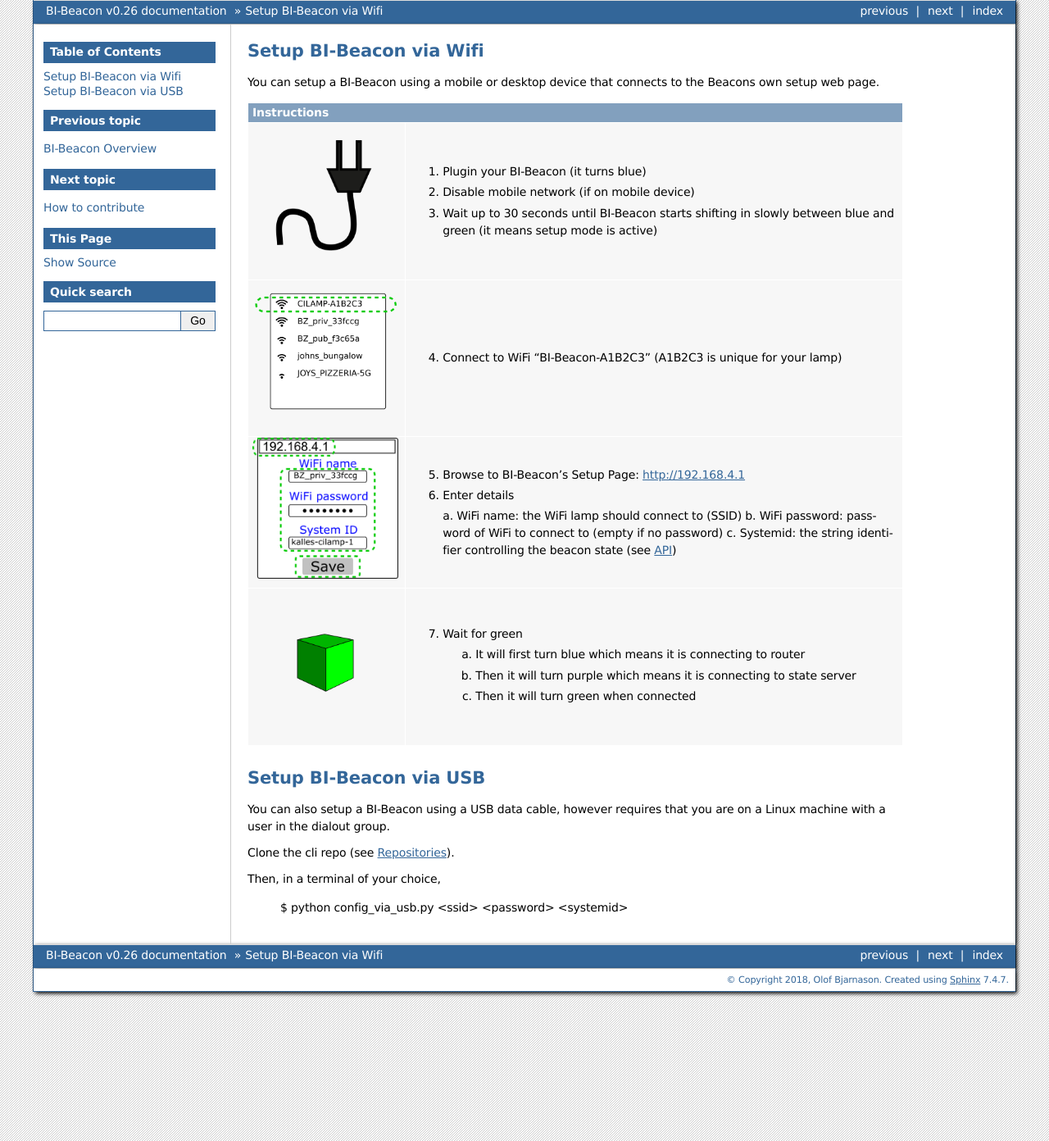
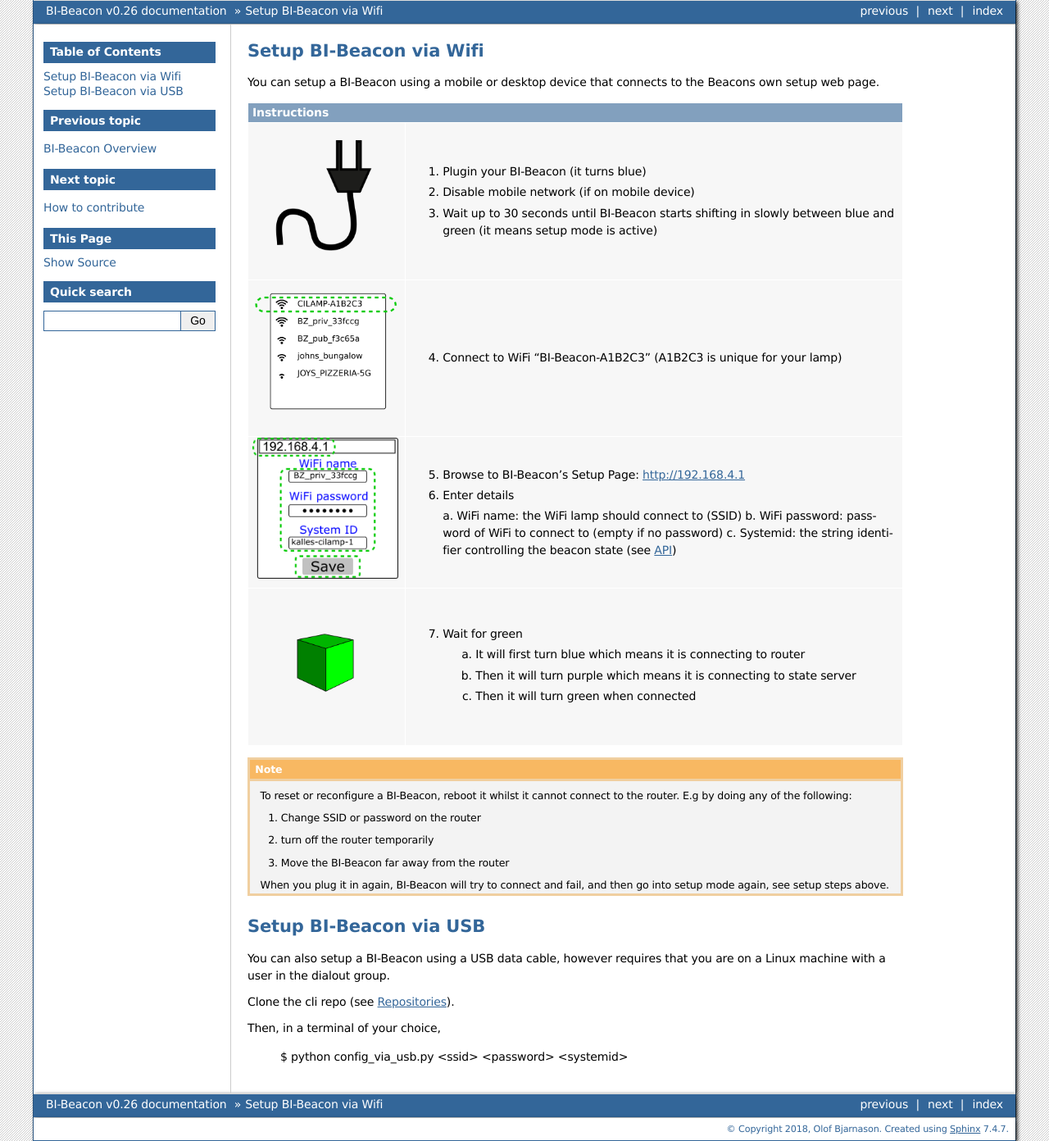
Before and after one commit to BI-Beacon/docs, a Sphinx documentation site: the page built from docs/setup.rst, in a window 1280 px wide. Shown: the whole page at 82% size. Built offline with Sphinx 7.4.7, drawn with Linux system fonts in a browser that asks for light colours; pages that are not in the unit, such as notebooks, are missing from menus.

Commit message:
add note on how to reconfigure or reset beacon

```diff
--- a/docs/setup.rst
+++ b/docs/setup.rst
@@ -59,11 +59,22 @@
 +------------+--------------------------------------------------------+
 
 
+.. note:: To reset or reconfigure a BI-Beacon, reboot it whilst it cannot
+          connect to the router. E.g by doing any of the following:
+
+          1. Change SSID or password on the router
+          2. turn off the router temporarily
+          3. Move the BI-Beacon far away from the router
+
+          When you plug it in again, BI-Beacon will try to connect and
+          fail, and then go into setup mode again, see setup steps above.
+
+
 Setup BI-Beacon via USB
 =======================
 
-You can also setup a BI-Beacon using a USB data cable, however requires that you are
-on a Linux machine with a user in the dialout group.
+You can also setup a BI-Beacon using a USB data cable, however requires
+that you are on a Linux machine with a user in the dialout group.
 
 Clone the cli repo (see :ref:`ref_repositories`).
 
```
